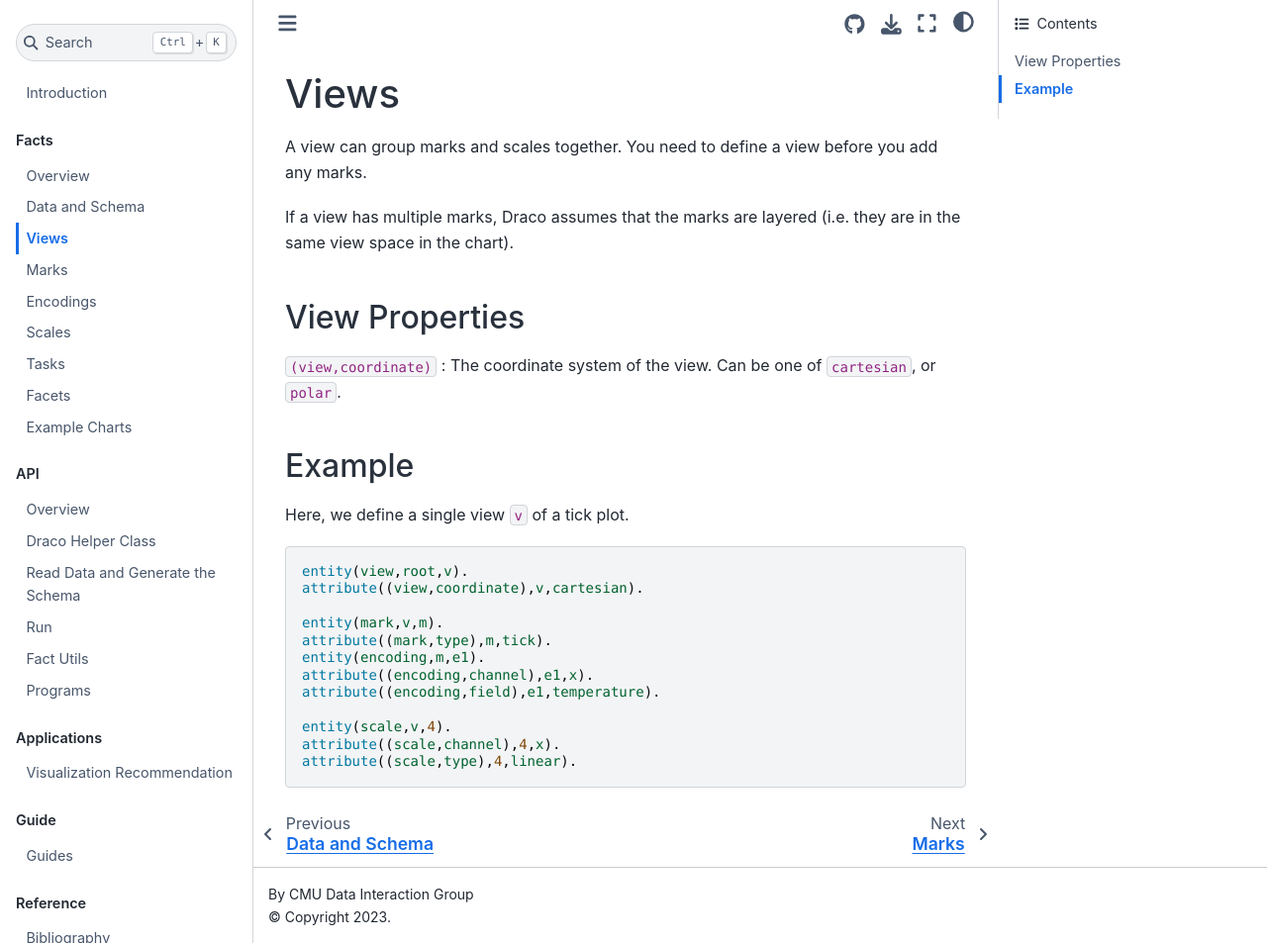
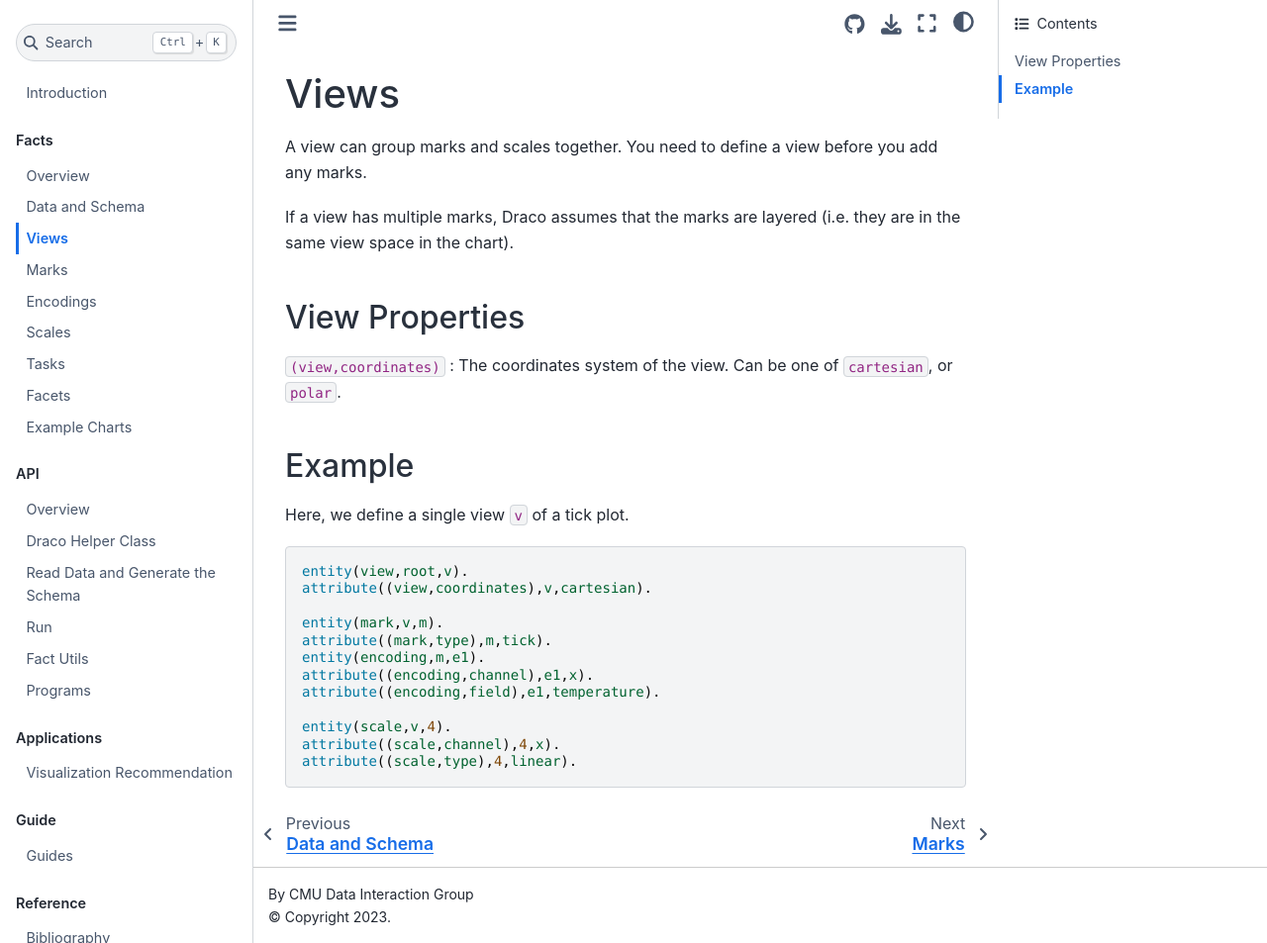
Before and after one commit to cmudig/draco2, a Jupyter Book: the page built from docs/facts/view.md, in a window 1280 px wide and 953 px high. Shown: the whole window at 99% size. Built offline with Jupyter Book 1.0.4 settings and Sphinx 7.4.7 and the Sphinx Book theme 1.1.4, drawn with Linux system fonts in a browser that asks for light colours.

Commit message:
suggested changes

````diff
--- a/docs/facts/view.md
+++ b/docs/facts/view.md
@@ -6,8 +6,8 @@ If a view has multiple marks, Draco assumes that the marks are layered (i.e. the
 
 ## View Properties
 
-`(view,coordinate)`
-: The coordinate system of the view. Can be one of `cartesian`, or `polar`.
+`(view,coordinates)`
+: The coordinates system of the view. Can be one of `cartesian`, or `polar`.
 
 ## Example
 
@@ -15,7 +15,7 @@ Here, we define a single view `v` of a tick plot.
 
 ```prolog
 entity(view,root,v).
-attribute((view,coordinate),v,cartesian).
+attribute((view,coordinates),v,cartesian).
 
 entity(mark,v,m).
 attribute((mark,type),m,tick).
````
Also changed, not shown: docs/facts/examples.ipynb, 4 other files.
